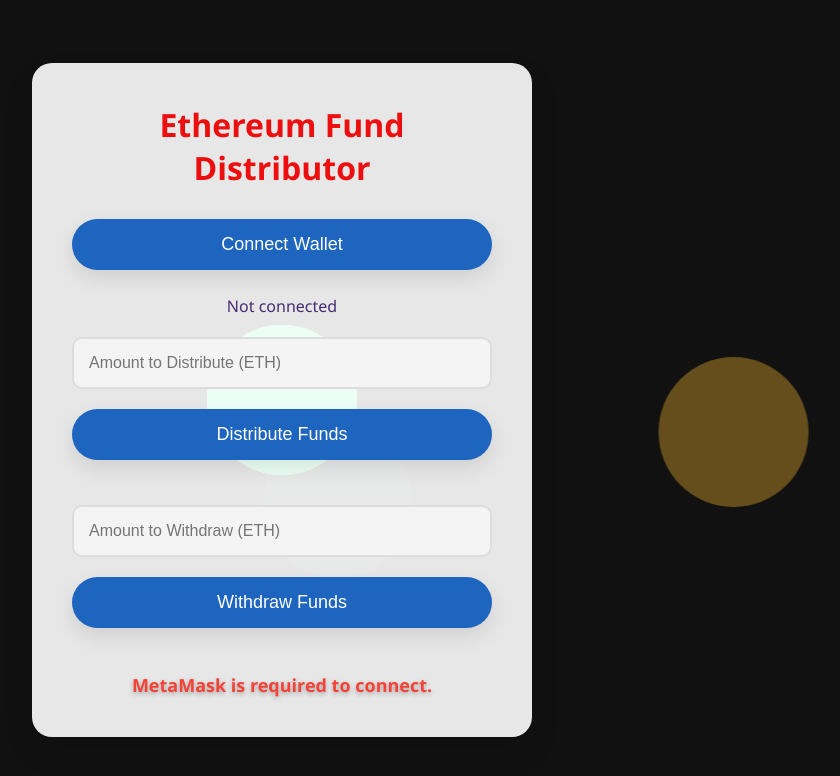
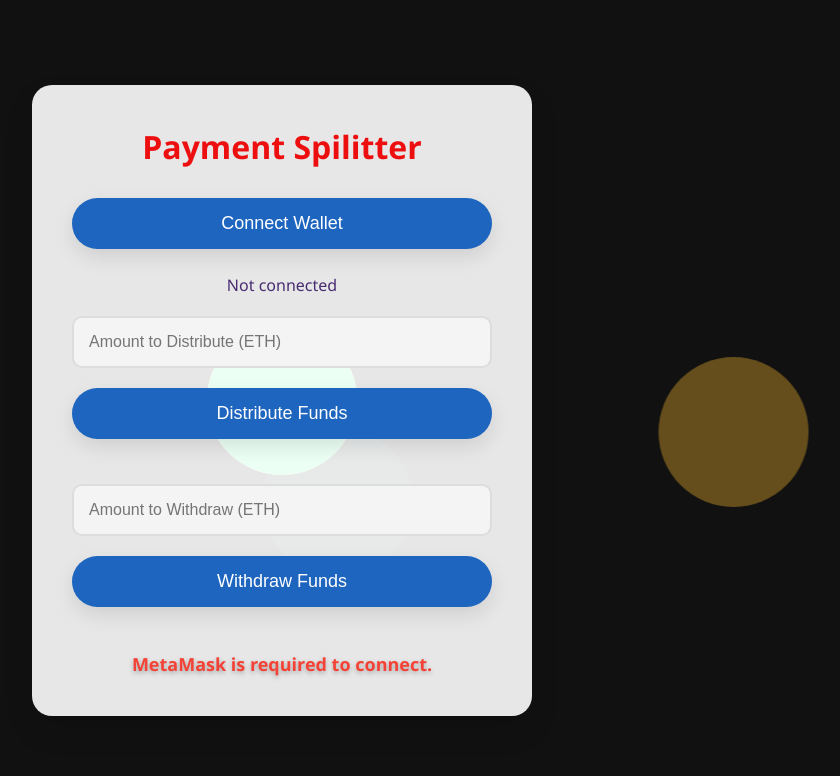
Before and after one commit to mananmeratwal6/Payment-Spilitter, a plain HTML site: page Payment/index.html in a window 1280 px wide. Shown: the whole page, without its empty margins (358-1198 px from the left). Drawn offline with Linux system fonts and the light colour scheme.

Commit message:
Update index.html

```diff
--- a/Payment/index.html
+++ b/Payment/index.html
@@ -8,7 +8,7 @@
 </head>
 <body>
     <div class="container">
-        <h1>Ethereum Fund Distributor</h1>
+        <h1>Payment Spilitter</h1>
 
         <div class="connect-section">
             <button onclick="connectMetaMask()">Connect Wallet</button>
```
